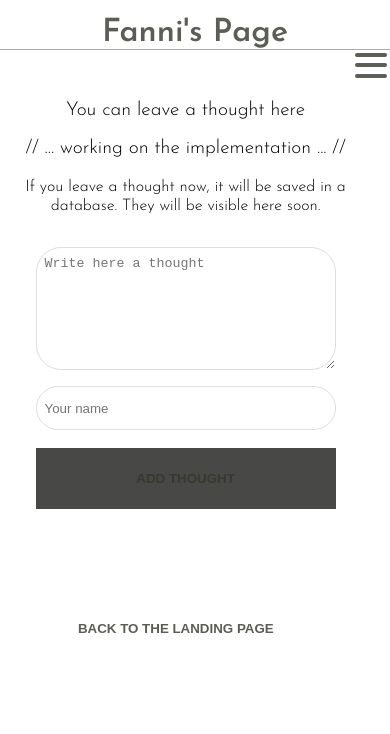
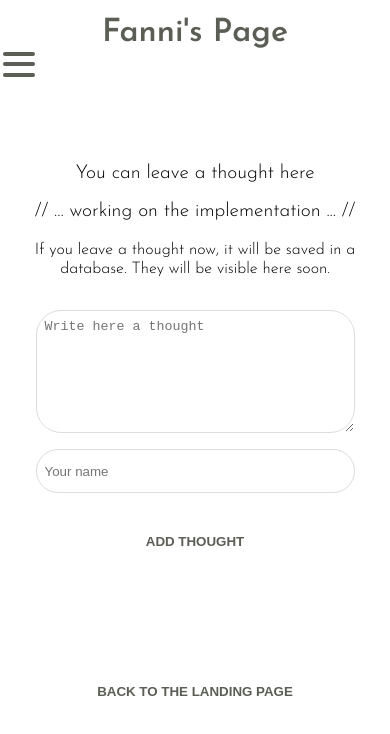
Before and after one commit to FanniTakax/my_experimental_page, a React (Create React App) app: page /main/thoughts in a window 390 px wide. Shown: the top 734 px of the page. Built offline with nearby package versions, Linux system fonts and the light colour scheme; no server answers; the database is empty; a web font is replaced by a local one.

Commit message:
hamburger menu

```diff
--- a/src/App.css
+++ b/src/App.css
@@ -197,8 +197,14 @@ div .landing-page {
   body {
     margin: 2vh 0;
   }
+  .title-h {
+    border-bottom: none;
+  }
   .nav-main {
     display: none;
+  }
+  .main-page-content {
+    margin-top: 5rem;
   }
   .thought-form {
     padding: 1rem;
@@ -218,6 +224,5 @@ div .landing-page {
   }
   .thought-form-div > button {
     margin: 0;
-    background-color: var(--greyContent);
   }
 }
--- a/src/components/MainPageComponents/Nav.js
+++ b/src/components/MainPageComponents/Nav.js
@@ -10,21 +10,24 @@ import Movies from './Movies';
 
 const Burgernav = styled.div`
     max-width: 14rem;
-    position: relative;
-    float: right;
+    position: absolute;
+    z-index: 20;
     display: flex;
     flex-direction: column;
-    align-items: flex-end;
-    height: 99%;
+    align-items: flex-start;
+
+    background-color: white;
+    border: ${({ open }) => open ? 'solid 1px rgba(148, 150, 145, 0.8);' : 'none'};
 
     nav {
         display: none;
         flex-direction: column;
         justify-content: space-around;
-        align-items: flex-end;
+        align-items: flex-start;
     }
 
     @media only screen and (max-width: 600px) {
+
         nav {
             display: ${({ open }) => open ? 'flex' : 'none'};
         }
```
